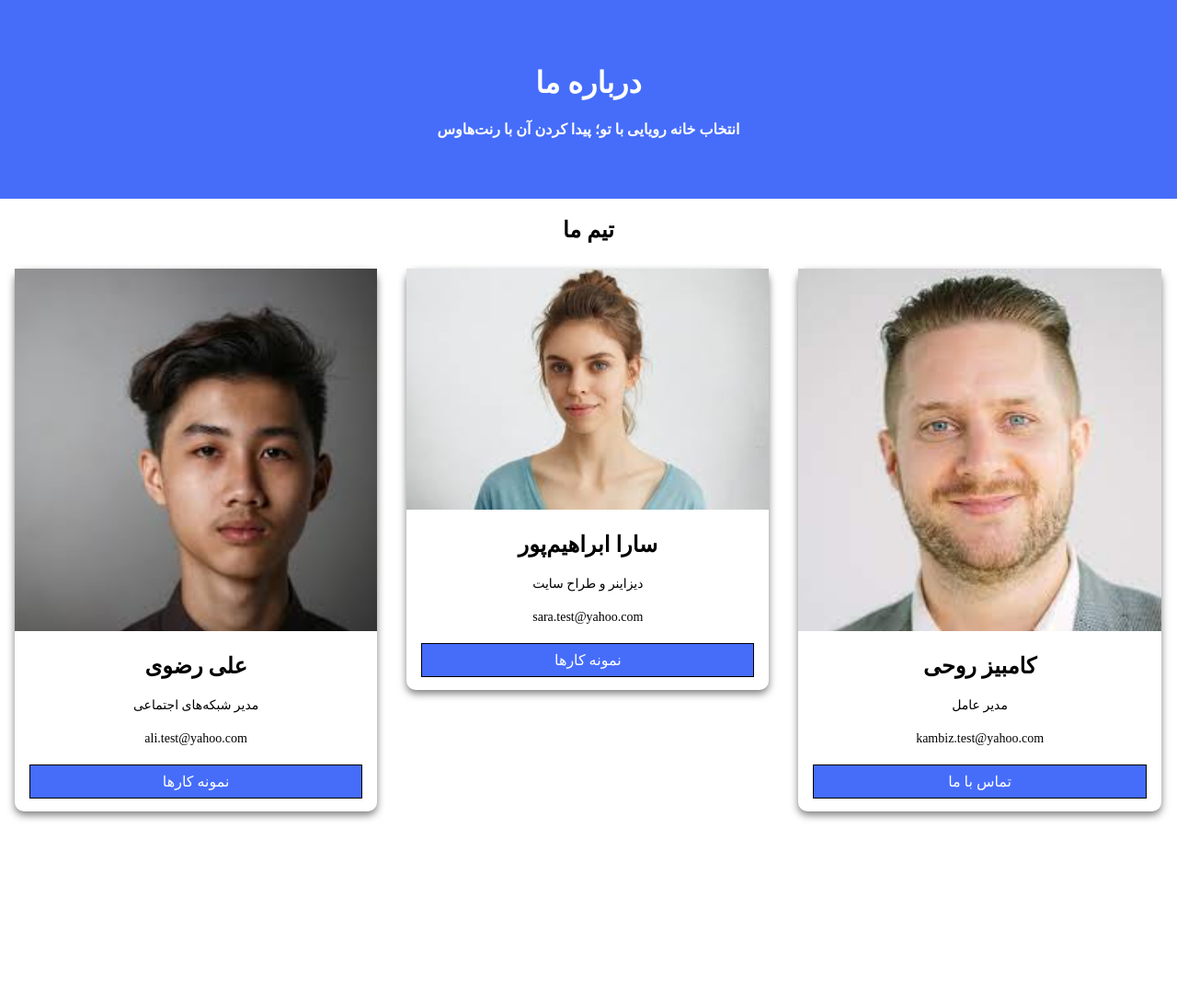
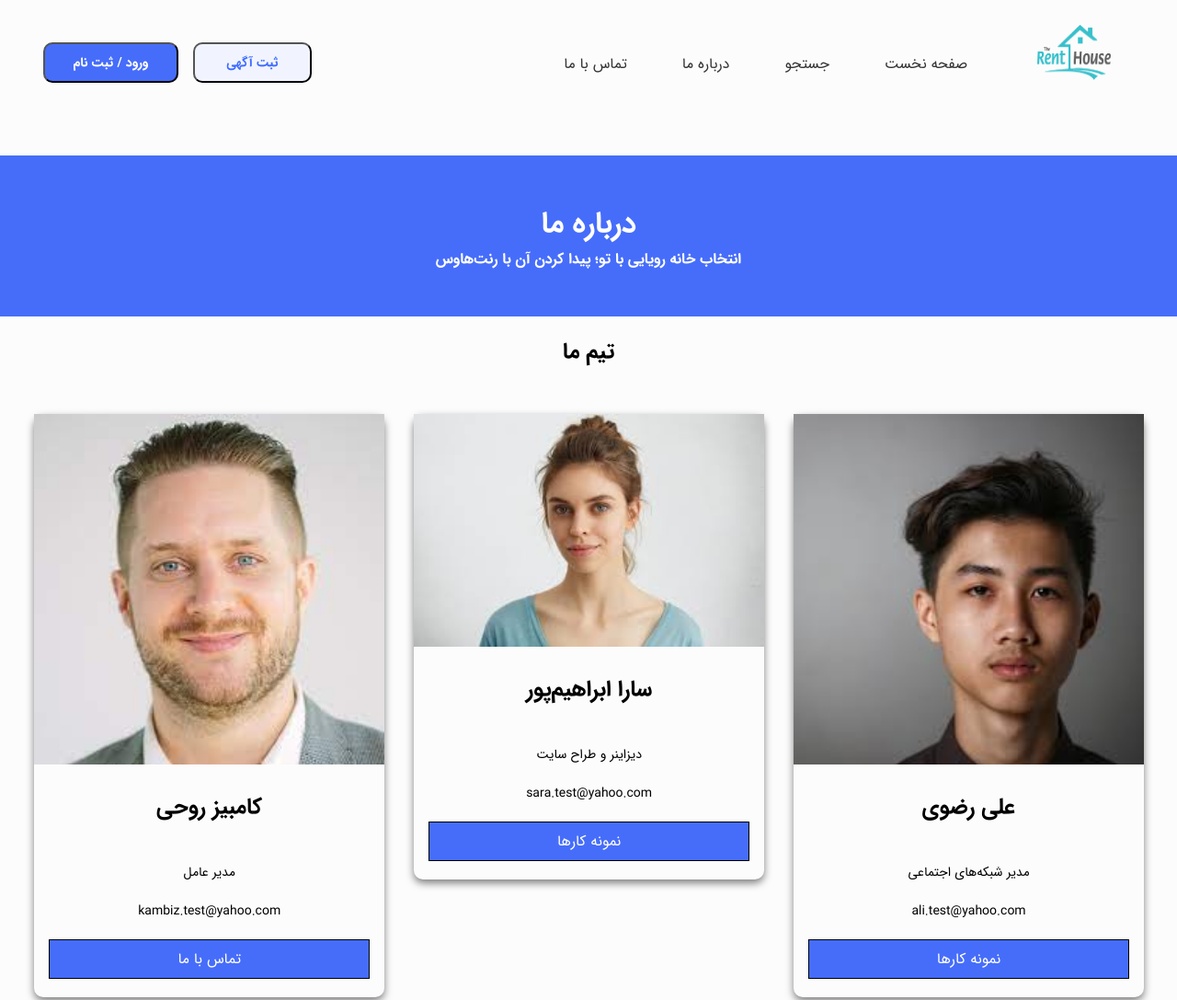
Before and after one commit to sarinaem/final, a plain HTML site: page aboutUs.html in a window 1280 px wide. Shown: the top 1087 px of the page at 92% size. Before the commit the page ends 906 px from the top, so only its background shows below. Drawn offline with Linux system fonts and the light colour scheme.

Commit message:
commit add menu in all page and add link for menu

```diff
--- a/aboutUs.html
+++ b/aboutUs.html
@@ -2,6 +2,9 @@
 <html lang="en">
 <head>
     <meta charset="UTF-8">
+    <link rel="stylesheet" href="assets/style.css">
+    <link rel="icon" href="assets/img/logo.png" type="image/png">
+
     <meta name="viewport" content="width=device-width, initial-scale=1.0">
     <title>درباره ما</title>
     <link rel="icon" href="assets/img/logo.png" type="image/png">
@@ -40,6 +43,7 @@ html {
   text-align: center;
   background-color: #466dfa;
   color: white;
+
   font-weight: bold;
 }
 
@@ -55,6 +59,10 @@ html {
 
 .title {
   color: #000;
+
+}
+h2 {
+    padding: 20px;
 }
 
 
@@ -68,6 +76,8 @@ html {
   text-align: center;
   cursor: pointer;
   width: 100%;
+  height: auto;
+  margin-bottom: 20px;
 }
 
 .button:hover {
@@ -93,6 +103,7 @@ html {
     font-size: 16px;
 }
 
+
 @media screen and (max-width: 650px) {
   .column {
     width: 100%;
@@ -103,7 +114,51 @@ html {
    </style>
 </head>
 <body>
-    <div class="about-section">
+     <header class="header">
+        <div class="header-right">
+
+
+                <div class="logo-site">
+                    <img src="assets/img/logo.png" alt="logo-amanj" class="image-site"/>
+                </div>
+                <div id="myParentElement">
+                    <ul id="listHeader">
+                        <li class="home list-style">
+                            <a href="http://127.0.0.1:5500/index.html">صفحه نخست</a>
+                        </li>
+                         <li class="search list-style">
+                            <a href="#">جستجو</a>
+                         </li>
+                        <li class="about-us list-style" onclick="about()">
+                            <a href="aboutUs.html"> درباره ما</a>
+                        </li>
+
+                        <li class="contact-us list-style" onclick="contact()">
+                            <a href="contact.html"> تماس با ما</a>
+                        </li>
+                     </ul>
+            </div>
+        </div>
+            <div class="log">
+                <button class="login-register" id="loginRegister" onclick="showRegisterForm()">
+                    <i class="fa fa-sign-in" aria-hidden="true"></i>
+                    <span class="textloginRegister">ورود / ثبت نام</span>
+                     <!-- <div id="register-form" class="formItem" style="display: none;">
+                        <input type="text" required placeholder="نام خود را وارد کنید">
+                        <input type="text" required placeholder="نام خانوادگی خود را وارد کنید">
+                        <input type="email" placeholder="آدرس ایمیل خود را وارد کنید">
+                        <input type="number" required placeholder="شماره موبایل خود را وارد کنید">
+                        <input type="submit" value="ثبت‌نام">
+
+                    </div>  -->
+
+                </button>
+                <button id="record" class="record">ثبت آگهی</button>
+
+                <!-- login and register -->
+            </div>
+        </header>
+    <div class="about-section" id="contactContent">
         <h1>درباره ما</h1>
         <p>انتخاب خانه رویایی با تو؛ پیدا کردن آن با رنت‌هاوس</p>
       </div>
```
Also changed, not shown: assets/main.js (+11 -4 lines), contact.html (+44 -1 lines), index.html (+15 -5 lines).
